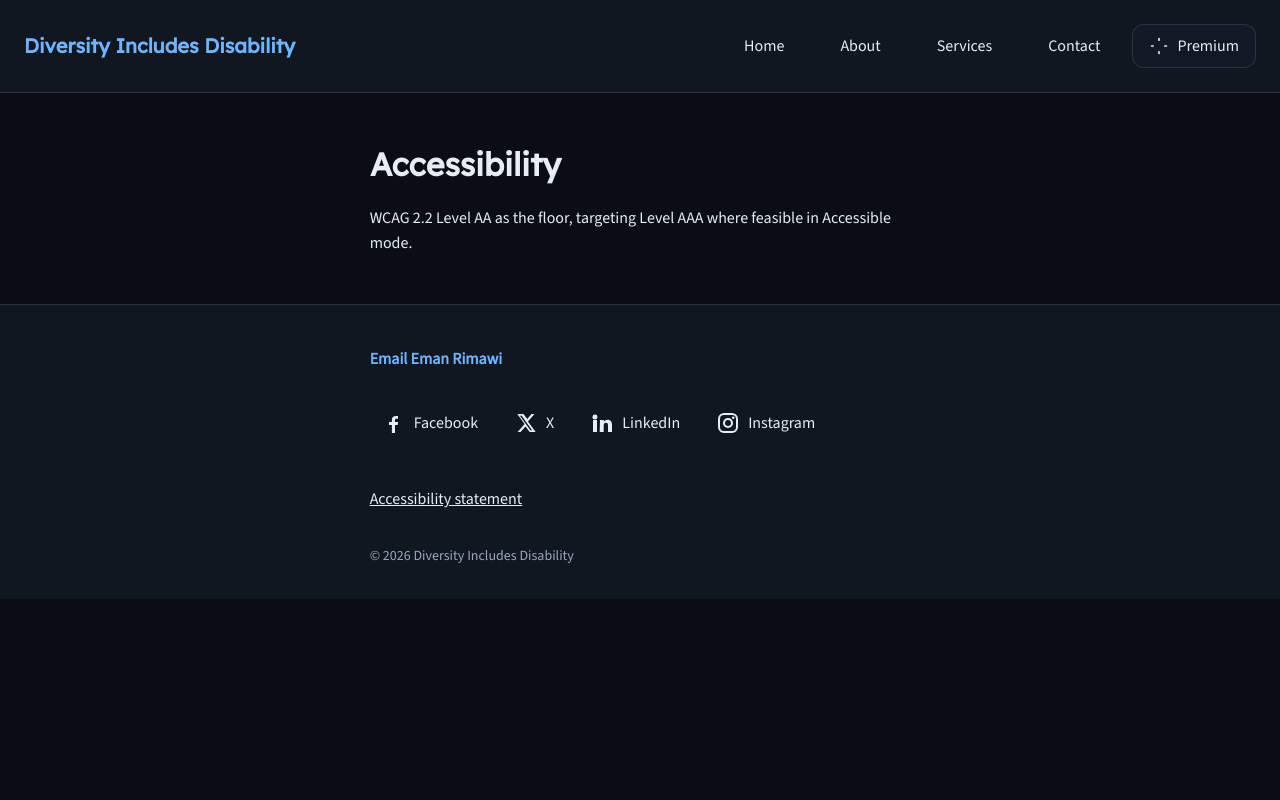
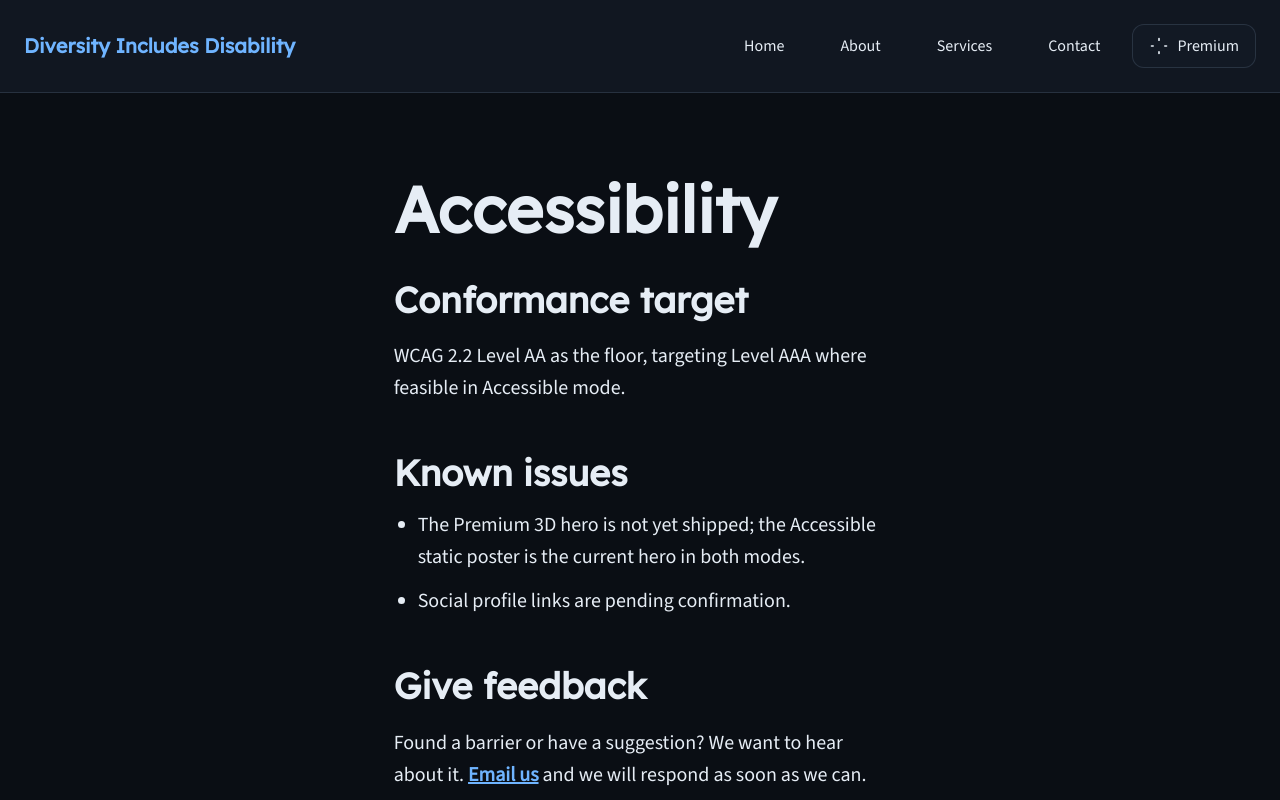
Before and after one commit to wolfwdavid/diversityincludesdisability_four, a SvelteKit app: page /accessibility in a window 1280 px wide. Shown: the top 800 px of the page. Built offline with nearby package versions, Linux system fonts and the light colour scheme; a web font is replaced by a local one.

Commit message:
feat(03-06): build /accessibility statement route (A11Y-07)
- Overwrite Wave-1 stub with four aria-labelledby sections: conformance target,
  known issues, feedback mailto, review cadence — all from site.a11yStatement
- Honestly lists pending [REVIEW] items as known issues; tokens-only styles

```diff
--- a/src/routes/accessibility/+page.svelte
+++ b/src/routes/accessibility/+page.svelte
@@ -1,8 +1,78 @@
-<!-- Wave-1 placeholder stub. Overwritten with the real Accessibility Statement in Wave 3 (03-06, A11Y-07).
-     Exists now so the crawler-strict build resolves the shell's /accessibility footer link from Wave 2 onward. -->
+<!-- /accessibility (A11Y-07) — the Accessibility Statement in the scope.org.uk four-section shape:
+     conformance target, known issues, feedback path, and review cadence. Single <h1> followed by four
+     landmark sections (each aria-labelledby its own heading). Every string comes from site.a11yStatement
+     (CONT-06); the known-issues list honestly names the pending [REVIEW] items (social URLs, no 3D hero
+     yet) rather than presenting a fake-perfect record. -->
 <script lang="ts">
 	import { site } from '$lib/content/site';
 </script>
 
-<h1>Accessibility</h1>
-<p>{site.a11yStatement.conformanceTarget}</p>
+<article class="a11y">
+	<h1>Accessibility</h1>
+
+	<section class="a11y__section" aria-labelledby="conf-h">
+		<h2 id="conf-h">Conformance target</h2>
+		<p>{site.a11yStatement.conformanceTarget}</p>
+	</section>
+
+	<section class="a11y__section" aria-labelledby="issues-h">
+		<h2 id="issues-h">Known issues</h2>
+		<ul>
+			{#each site.a11yStatement.knownIssues as issue (issue)}
+				<li>{issue}</li>
+			{/each}
+		</ul>
+	</section>
+
+	<section class="a11y__section" aria-labelledby="feedback-h">
+		<h2 id="feedback-h">Give feedback</h2>
+		<p>
+			Found a barrier or have a suggestion? We want to hear about it.
+			<a href={`mailto:${site.a11yStatement.feedbackEmail}`}>Email us</a> and we will respond as soon
+			as we can.
+		</p>
+	</section>
+
+	<section class="a11y__section" aria-labelledby="review-h">
+		<h2 id="review-h">Review cadence</h2>
+		<p>{site.a11yStatement.reviewCadence} Last reviewed {site.a11yStatement.lastReviewed}.</p>
+	</section>
+</article>
+
+<style>
+	.a11y {
+		max-width: var(--measure);
+		margin-inline: auto;
+		padding: var(--space-7) var(--space-5);
+	}
+	.a11y h1 {
+		font-size: var(--fs-h1);
+		margin: 0 0 var(--space-6);
+	}
+	.a11y__section {
+		margin: 0 0 var(--space-7);
+	}
+	.a11y__section h2 {
+		font-size: var(--fs-h2);
+		margin: 0 0 var(--space-4);
+	}
+	.a11y__section p,
+	.a11y__section li {
+		font-size: var(--fs-lg);
+	}
+	.a11y__section ul {
+		margin: 0;
+		padding-left: var(--space-5);
+	}
+	.a11y__section li {
+		margin-bottom: var(--space-3);
+	}
+	.a11y__section a {
+		color: var(--primary);
+		font-weight: 600;
+		text-decoration: underline;
+	}
+	.a11y__section a:hover {
+		color: var(--primary-hover, var(--primary));
+	}
+</style>
```
